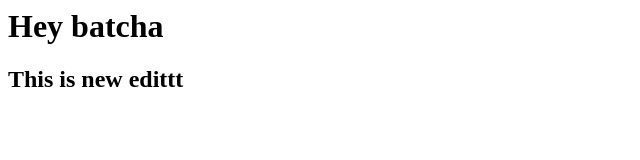
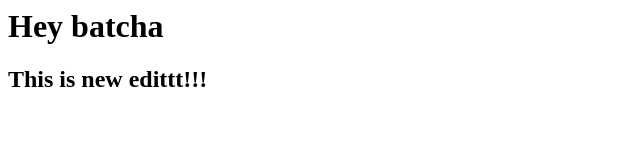
Before and after one commit to mohiadeenbatcha/test, a plain HTML site: page index.html in a window 1280 px wide. Shown: the full height of the page, 0-640 px from the left. Drawn offline with Linux system fonts and the light colour scheme.

Commit message:
Update index.html

```diff
--- a/index.html
+++ b/index.html
@@ -1,2 +1,2 @@
 <h1> Hey batcha </h1>
-<h2> This is new edittt</h2>
+<h2> This is new edittt!!!</h2>
```
